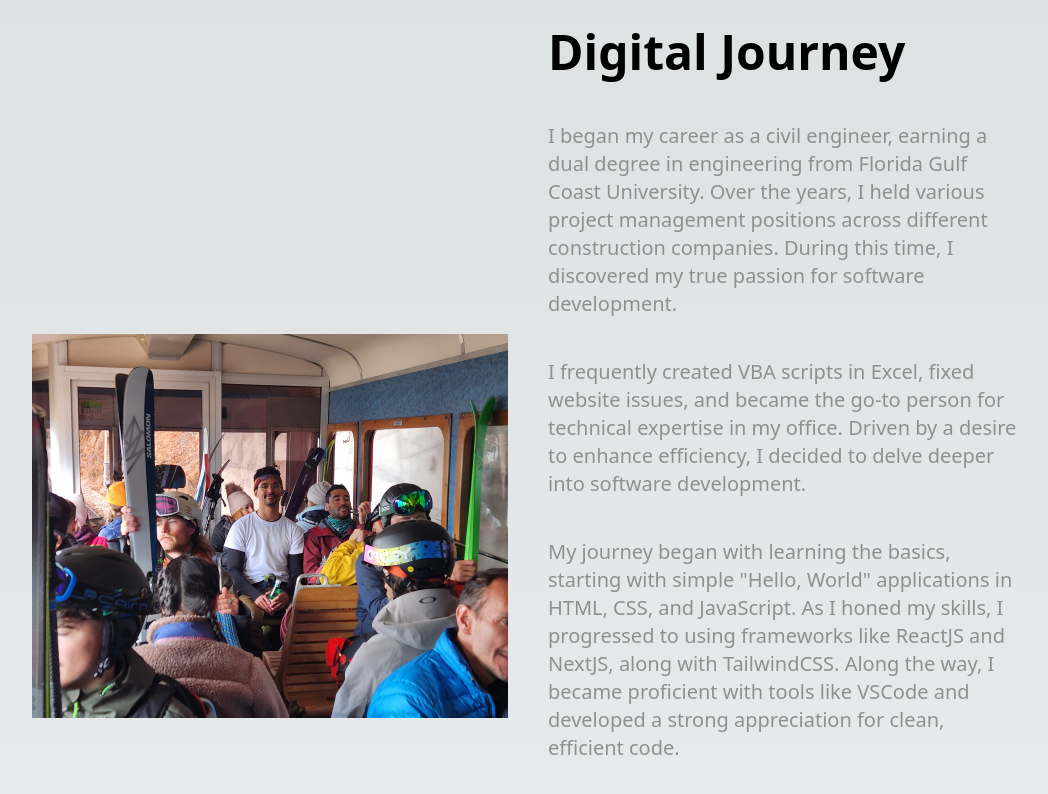
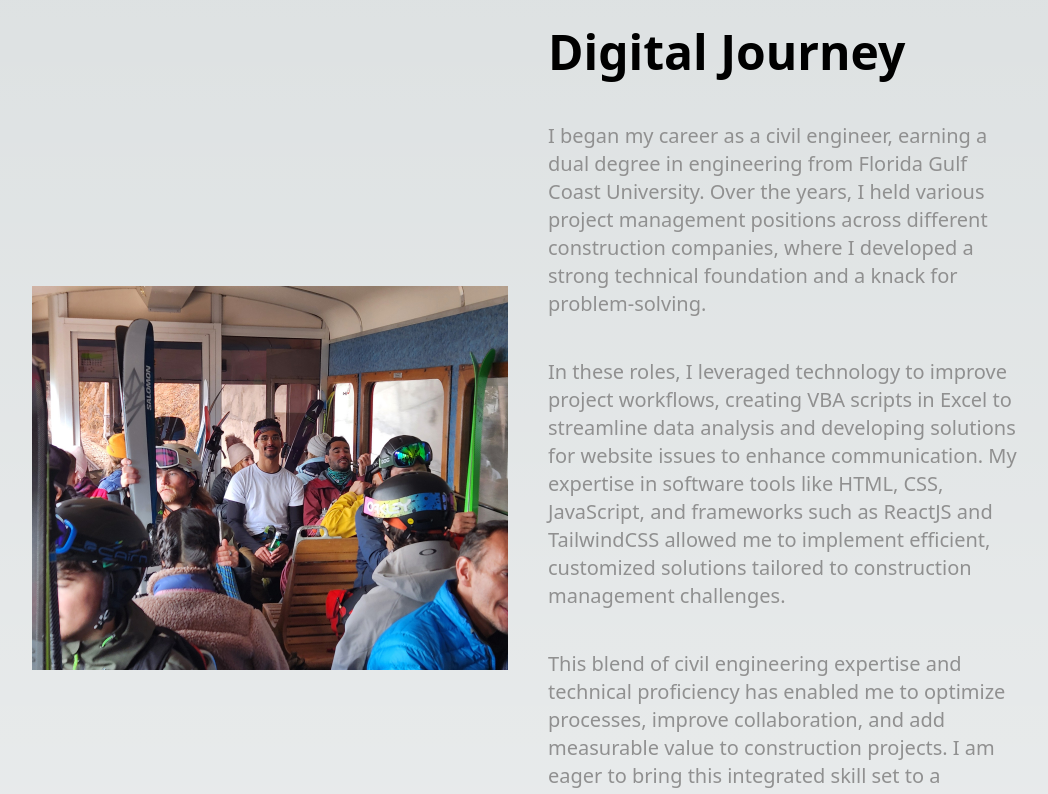
Before and after one commit to narcelin/portfolio_v2, a Next.js app: page / in a window 1280 px wide. Shown: the part 620-1414 px from the top of the page, without its empty margins (112-1160 px from the left). Built offline with nearby package versions, Linux system fonts and the light colour scheme.

Commit message:
Civil oriented

```diff
--- a/src/app/components/sections/AboutSnippet.tsx
+++ b/src/app/components/sections/AboutSnippet.tsx
@@ -17,7 +17,7 @@ export default function AboutSnippet() {
       />
       <div className="w-3/4 xl:w-full flex flex-col  gap-10">
         <MyHeader headerType={2}>Digital Journey</MyHeader>
-        <div className="text-shadow text-xl leading-">
+        {/* <div className="text-shadow text-xl leading-">
           I began my career as a civil engineer, earning a dual degree in
           engineering from Florida Gulf Coast University. Over the years, I held
           various project management positions across different construction
@@ -43,6 +43,28 @@ export default function AboutSnippet() {
           allowed me to merge my technical background with my newfound passion,
           opening up new avenues for creativity and problem-solving in my
           career.
+        </div> */}
+        <div className="text-shadow text-xl">
+          I began my career as a civil engineer, earning a dual degree in
+          engineering from Florida Gulf Coast University. Over the years, I held
+          various project management positions across different construction
+          companies, where I developed a strong technical foundation and a knack
+          for problem-solving.
+        </div>
+        <div className="text-shadow text-xl">
+          In these roles, I leveraged technology to improve project workflows,
+          creating VBA scripts in Excel to streamline data analysis and
+          developing solutions for website issues to enhance communication. My
+          expertise in software tools like HTML, CSS, JavaScript, and frameworks
+          such as ReactJS and TailwindCSS allowed me to implement efficient,
+          customized solutions tailored to construction management challenges.
+        </div>
+        <div className="text-shadow text-xl">
+          This blend of civil engineering expertise and technical proficiency
+          has enabled me to optimize processes, improve collaboration, and add
+          measurable value to construction projects. I am eager to bring this
+          integrated skill set to a forward-thinking team, driving innovation
+          and efficiency in the construction industry.
         </div>
         <div className="flex flex-row justify-center gap-10">
           <MyButton
```
